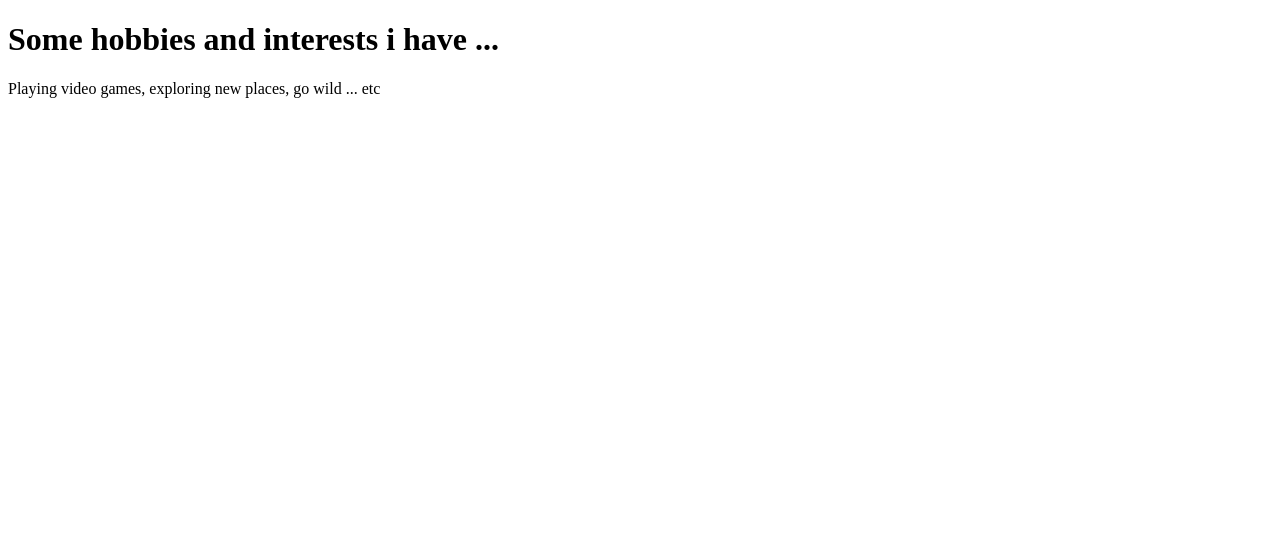
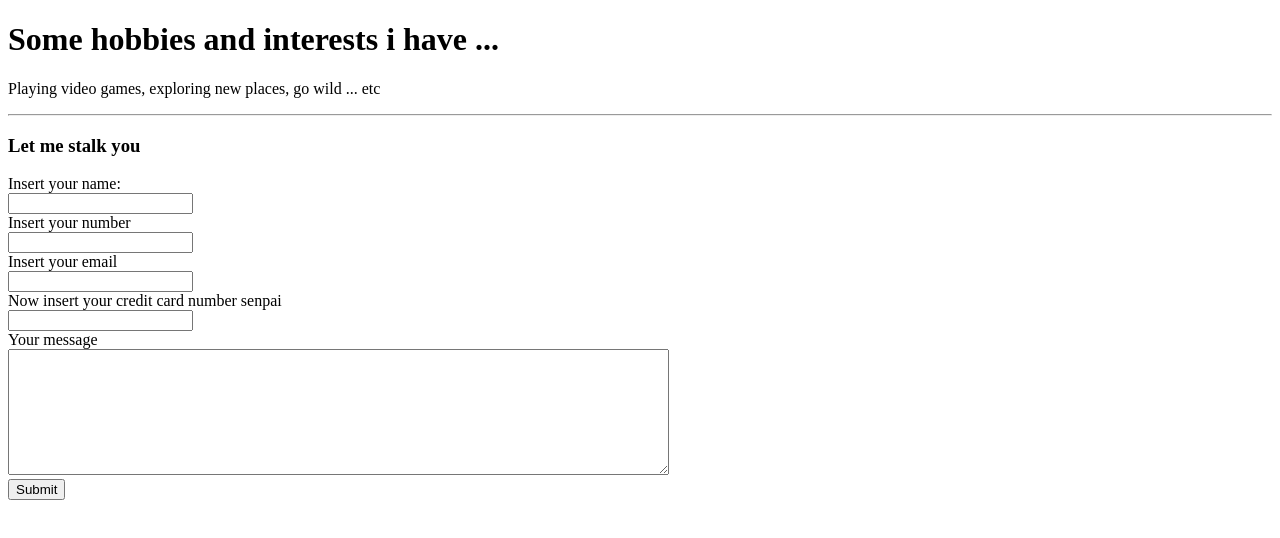
Before and after one commit to beldier/usefulStuff, a plain HTML site: page hobbies.html in a window 1280 px wide. Drawn offline with Linux system fonts and the light colour scheme.

Commit message:
forms end of html part

```diff
--- a/hobbies.html
+++ b/hobbies.html
@@ -7,5 +7,23 @@
   <body>
     <h1>Some hobbies and interests i have ...</h1>
     <p>Playing video games, exploring new places, go wild ... etc </p>
+    <hr>
+    <h3>Let me stalk you</h3>
+    <form action="index.html" class="form-class" enctype="text/plain">
+      <label>Insert your name:</label><br>
+      <input type="text" name="name"><br>
+      <label>Insert your number</label><br>
+      <input type="number" name="number"><br>
+      <label>Insert your email</label><br>
+      <input type="email" name="email"><br>
+      <label>Now insert your credit card number senpai</label><br>
+      <input type="password" name="password"><br>
+      <label>Your message</label><br>
+      <textarea name="textarea" rows="8" cols="80"></textarea><br>
+
+      <input type="submit" >
+
+    </form>
   </body>
+
 </html>
```
Also changed, not shown: index.html (+3 -6 lines).
